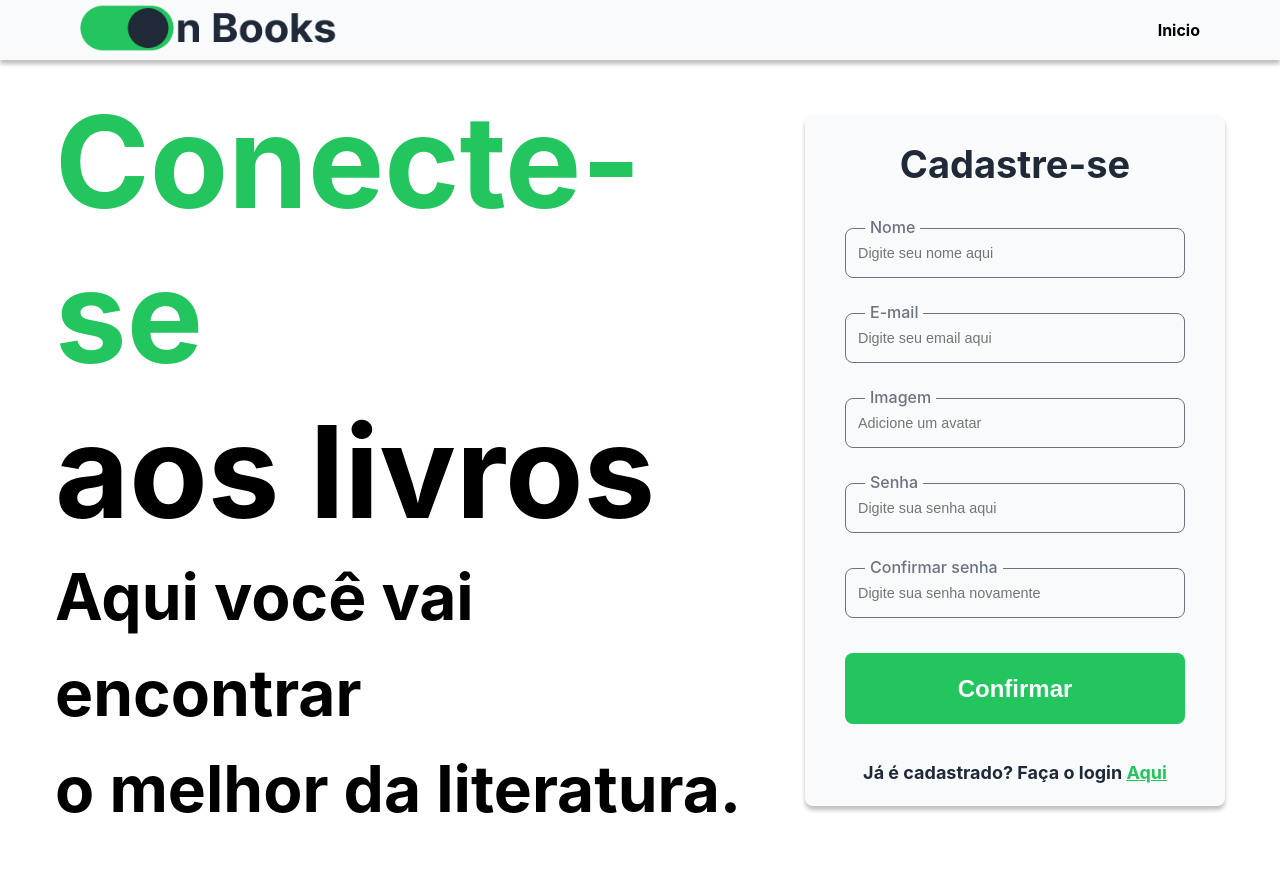
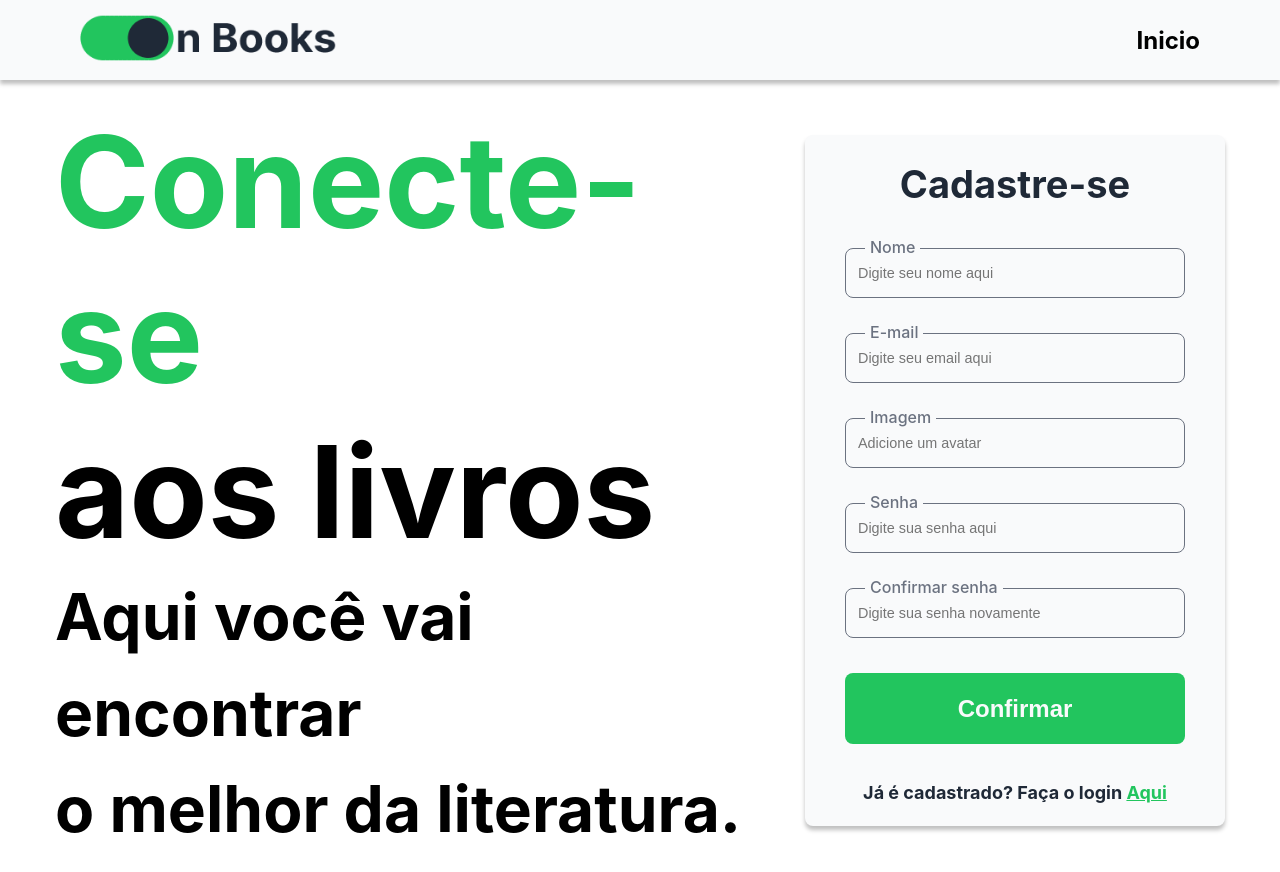
Before and after one commit to Grupo-5-Daniel-Kenzie-Academy/Projeto-On-Books, a React (Create React App) app: page /register in a window 1280 px wide. Shown: the top 872 px of the page. Built offline with nearby package versions, Linux system fonts and the light colour scheme; no server answers.

Commit message:
Fix: corrige css

```diff
--- a/src/components/Book/index.tsx
+++ b/src/components/Book/index.tsx
@@ -3,30 +3,26 @@ import { useContext } from "react";
 import { DashContext } from "../../contexts/DashboardContext/DashContext";
 import { Link } from "react-router-dom";
 import { AuthContext } from "../../contexts/UserContext/AuthContext";
-import  iconHeart from '../../assets/img/iconeHeart.svg'
+import iconHeart from "../../assets/img/iconeHeart.svg";
 /* import { Ranking } from "../Ranking"; */
 
-
 export function Book() {
-  const { addReadBooks ,setInfBook, getComments } = useContext(DashContext);
-  const { filterList,  } = useContext(AuthContext);
-
+  const { addReadBooks, setInfBook, getComments } = useContext(DashContext);
+  const { filterList } = useContext(AuthContext);
 
   return (
     <S.StyleUl>
-      {filterList.map((element,index) => (
+      {filterList.map((element, index) => (
         <li key={index}>
           <img className="imgBook" src={element.img} alt="" />
 
-          {/* <Ranking /> */}
           <div className="divInfoBO">
             <p>{element.alternative}</p>
             <Link
               to="/description"
-                  onClick={() => {setInfBook(element)
-                    /* setDescriptionModal(true) */
-                    //setItem(element)
-                    localStorage.setItem("book", JSON.stringify(element))
+              onClick={() => {
+                setInfBook(element);
+                localStorage.setItem("book", JSON.stringify(element));
               }}
             >
               Exibir
--- a/src/components/Header/style.ts
+++ b/src/components/Header/style.ts
@@ -2,12 +2,13 @@ import styled from "styled-components";
 
 export const Header = styled.header`
   width: 100%;
-  min-height: 60px;
+  min-height: 80px;
   padding: 0 80px 0 80px;
-  background: #f9fafb;
+  background: var(--gray-1);
   display: flex;
   align-items: center;
   justify-content: space-between;
+  font-size: 24px;
 
   @media (max-width: 584px) {
     padding: 20px;
@@ -44,6 +45,7 @@ export const Header = styled.header`
     padding: 10px 20px;
     border-radius: 8px;
     font-weight: bold;
+    font-size: 18px;
 
     :hover {
       background-color: var(--color-primary-50);
--- a/src/components/ListNoRead/index.tsx
+++ b/src/components/ListNoRead/index.tsx
@@ -12,8 +12,10 @@ export function ListNoRead(element: IBooks) {
   return (
     <Licard>
       <img className="imgBook" src={element.img} alt={element.title} />
-      <h2>{element.title}</h2>
-      <button onClick={() => RemoveNoReadBooks(element.id)}>Remover</button>
+      <div className="divInfoBO">
+        <p>{element.title}</p>
+        <button onClick={() => RemoveNoReadBooks(element.id)}>Remover</button>
+      </div>
     </Licard>
   );
 }
--- a/src/components/ListNoRead/style.ts
+++ b/src/components/ListNoRead/style.ts
@@ -1,8 +1,11 @@
 import styled from "styled-components";
 
 export const Licard = styled.li`
+  min-width: 200px;
   width: 200px;
   height: 280px;
+
+  text-align: center;
 
   display: flex;
   flex-direction: column;
@@ -10,6 +13,35 @@ export const Licard = styled.li`
   justify-content: center;
 
   gap: 15px;
+
+  .divInfoBO {
+    width: 100%;
+    height: 90px;
+
+    display: flex;
+    flex-direction: column;
+
+    align-items: center;
+    justify-content: center;
+
+    border-top: 2px solid var(--gray-3);
+
+    gap: 5px;
+
+    p {
+      font-weight: 700;
+      font-size: 16px;
+      line-height: 29px;
+      color: var(--gray-5);
+      width: 100%;
+
+      text-align: center;
+
+      white-space: nowrap;
+      overflow: hidden;
+      text-overflow: ellipsis;
+    }
+  }
 
   border-radius: 8px;
   border: 0.5px solid var(--gray-3);
--- a/src/components/ListRead/index.tsx
+++ b/src/components/ListRead/index.tsx
@@ -11,8 +11,10 @@ export function ListBooks(element: IBooks) {
   return (
     <Licard>
       <img className="imgBook" src={element.img} alt={element.title} />
-      <h2>{element.title}</h2>
-      <button onClick={() => RemoveReadBooks(element.id)}>Remover</button>
+      <div className="divInfoBO">
+        <p>{element.title}</p>
+        <button onClick={() => RemoveReadBooks(element.id)}>Remover</button>
+      </div>
     </Licard>
   );
 }
--- a/src/components/ListRead/style.ts
+++ b/src/components/ListRead/style.ts
@@ -1,6 +1,7 @@
 import styled from "styled-components";
 
 export const Licard = styled.li`
+  min-width: 200px;
   width: 200px;
   height: 280px;
 
@@ -8,6 +9,37 @@ export const Licard = styled.li`
   flex-direction: column;
   align-items: center;
   justify-content: center;
+
+  .divInfoBO {
+    width: 100%;
+    height: 90px;
+
+    display: flex;
+    flex-direction: column;
+
+    align-items: center;
+    justify-content: center;
+
+    border-top: 2px solid var(--gray-3);
+
+    gap: 5px;
+
+    p {
+      font-weight: 700;
+      font-size: 16px;
+      line-height: 29px;
+      color: var(--gray-5);
+      width: 100%;
+
+      text-align: center;
+
+      white-space: nowrap;
+      overflow: hidden;
+      text-overflow: ellipsis;
+    }
+  }
+
+  text-align: center;
 
   gap: 15px;
 
--- a/src/pages/Dashboard/style.ts
+++ b/src/pages/Dashboard/style.ts
@@ -1,7 +1,7 @@
 import styled from "styled-components";
 export const StyleHeader = styled.header`
   width: 100%;
-  min-height: 60px;
+  min-height: 80px;
   padding: 0 80px 0 80px;
   background: var(--gray-1);
   display: flex;
@@ -33,6 +33,7 @@ export const StyleHeader = styled.header`
     gap: 10px;
 
     p {
+      font-size: 24px;
       font-weight: bold;
       color: var(--gray-5);
     }
--- a/src/pages/Description/style.ts
+++ b/src/pages/Description/style.ts
@@ -2,13 +2,14 @@ import styled from "styled-components";
 
 export const StyleHeader = styled.header`
   width: 100%;
-  min-height: 60px;
+  min-height: 80px;
   padding: 0 80px 0 80px;
   background: var(--gray-1);
   display: flex;
   align-items: center;
   justify-content: space-between;
   font-weight: bold;
+  font-size: 24px;
 
   box-shadow: 0px 4px 4px rgba(0, 0, 0, 0.25);
 
--- a/src/pages/Profile/index.tsx
+++ b/src/pages/Profile/index.tsx
@@ -17,7 +17,7 @@ export function Profile() {
   useEffect(() => {
     readBooks();
     noReadBooks();
-    console.log('boa')
+    console.log("boa");
   }, []);
 
   function LogoutUser() {
@@ -65,11 +65,11 @@ export function Profile() {
         </aside>
         <div className="ListaUls">
           <div>
-            <h1>Desejo ler</h1>
+            <h2>Desejo ler</h2>
             <ul>{noRead && noRead.map((element) => ListNoRead(element))}</ul>
           </div>
           <div>
-            <h1>Já lidos</h1>
+            <h2>Já lidos</h2>
             <ul>{read && read.map((element) => ListBooks(element))}</ul>
           </div>
         </div>
--- a/src/pages/Profile/style.ts
+++ b/src/pages/Profile/style.ts
@@ -2,13 +2,14 @@ import styled from "styled-components";
 
 export const StyleHeader = styled.header`
   width: 100%;
-  min-height: 60px;
+  min-height: 80px;
   padding: 0 80px 0 80px;
   background: var(--gray-1);
   display: flex;
   align-items: center;
   justify-content: space-between;
   font-weight: bold;
+  font-size: 24px;
 
   box-shadow: 0px 4px 4px rgba(0, 0, 0, 0.25);
 
@@ -105,13 +106,14 @@ export const StyleMain = styled.main`
   ul {
     display: flex;
     gap: 20px;
-    height: 300px;
+    height: 350px;
     max-width: 1000px;
     width: 100%;
     background-color: var(--gray-1);
     border-radius: 8px;
     align-items: center;
     padding: 1rem;
+    overflow-x: auto;
 
     .imgBook {
       width: 110px;
--- a/src/pages/Register/styles.ts
+++ b/src/pages/Register/styles.ts
@@ -1,9 +1,9 @@
 import styled from "styled-components";
 export const StyleHeader = styled.header`
   width: 100%;
-  min-height: 60px;
+  min-height: 80px;
   padding: 0 80px 0 80px;
-  background: #f9fafb;
+  background: var(--gray-1);
   display: flex;
   align-items: center;
   justify-content: space-between;
@@ -31,21 +31,11 @@ export const StyleHeader = styled.header`
       justify-content: space-evenly;
     }
     a {
+      font-size: 24px;
       font-weight: bold;
       :hover {
-        color: #22c55e;
+        color: var(--color-primary);
       }
-    }
-  }
-  .btnLogin {
-    background-color: #22c55e;
-    color: #f9fafb;
-    padding: 10px 20px;
-    border-radius: 8px;
-
-    :hover {
-      background-color: #86efac;
-      color: black;
     }
   }
 `;
@@ -115,6 +105,7 @@ export const StyledRegisterPage = styled.main`
     }
   }
 `;
+
 export const StyleFormRegister = styled.form`
   width: 100%;
   max-width: 420px;
@@ -138,7 +129,7 @@ export const StyleFormRegister = styled.form`
       font-weight: 700;
       font-size: 38px;
       line-height: 58px;
-      color: #1f2937;
+      color: var(--gray-5);
     }
     button {
       background-color: var(--color-primary);
```
Also changed, not shown: src/components/BookListRead/style.ts (renamed from src/components/BookListRead/style.tsx). Lines whose indentation alone changed are shown as unchanged.
